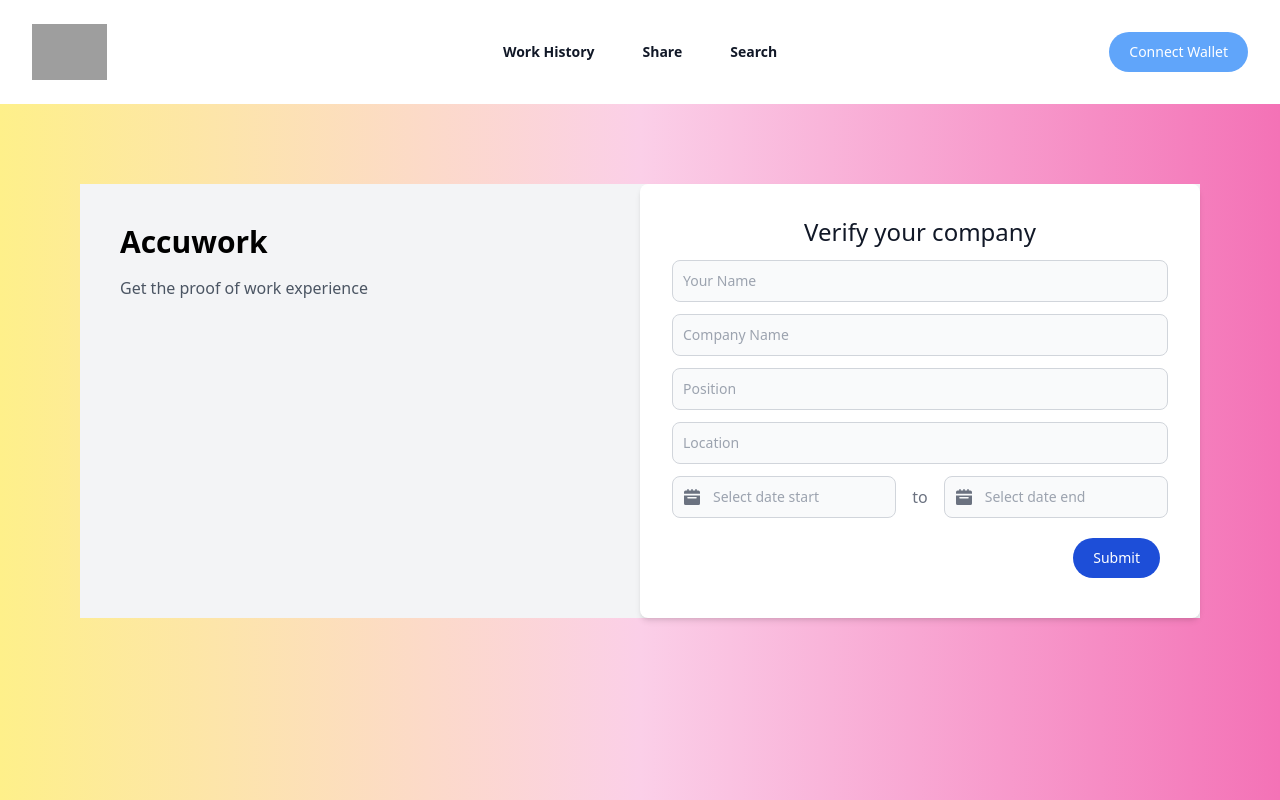
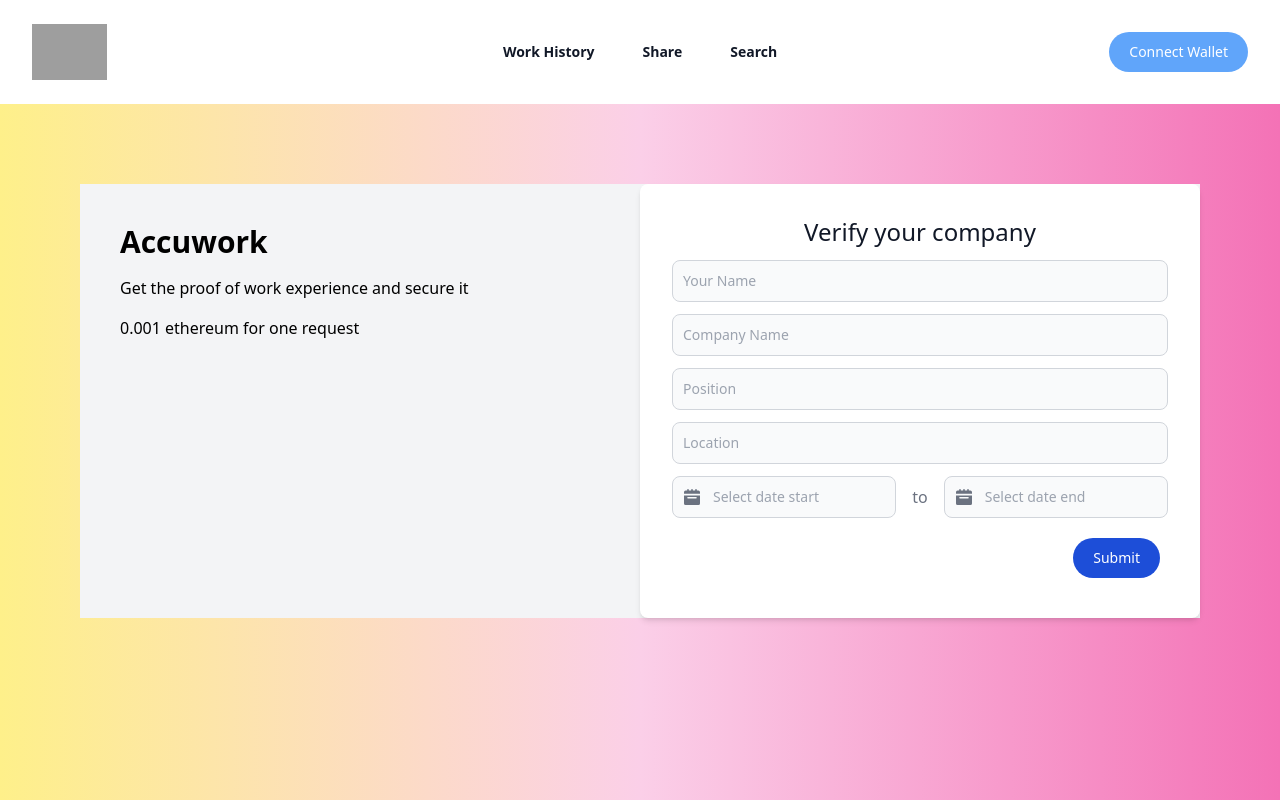
Before and after one commit to devhyun05/Accuwork, a React (Create React App) app in the folder estate_chain_frontend/: page / in a window 1280 px wide. Built offline with nearby package versions, Linux system fonts and the light colour scheme; grey boxes are pictures that could not be loaded.

Commit message:
main page updated

```diff
--- a/estate_chain_frontend/src/components/layouts/landing.js
+++ b/estate_chain_frontend/src/components/layouts/landing.js
@@ -14,8 +14,11 @@
 
         <div className="bg-gray-100 items-center justify-center p-10">
           <h1 className="text-3xl font-semibold mb-4">Accuwork</h1>
-          <p className="text-gray-600 mb-4">
-            Get the proof of work experience
+          <p className=" mb-4">
+            Get the proof of work experience and secure it
+          </p>
+          <p>
+            0.001 ethereum for one request
           </p>
         </div>
 
@@ -48,7 +51,7 @@
                   <input name="end" type="text" class="bg-gray-50 border border-gray-300 text-gray-900 text-sm rounded-lg focus:ring-blue-500 focus:border-blue-500 block w-full pl-10 p-2.5  dark:bg-gray-700 dark:border-gray-600 dark:placeholder-gray-400 dark:text-white dark:focus:ring-blue-500 dark:focus:border-blue-500" placeholder="Select date end" />
                 </div>
               </div>
-
+              <input type="hidden"/>
             </div>
             <div>
               <div class="mt-5 text-right">
```
